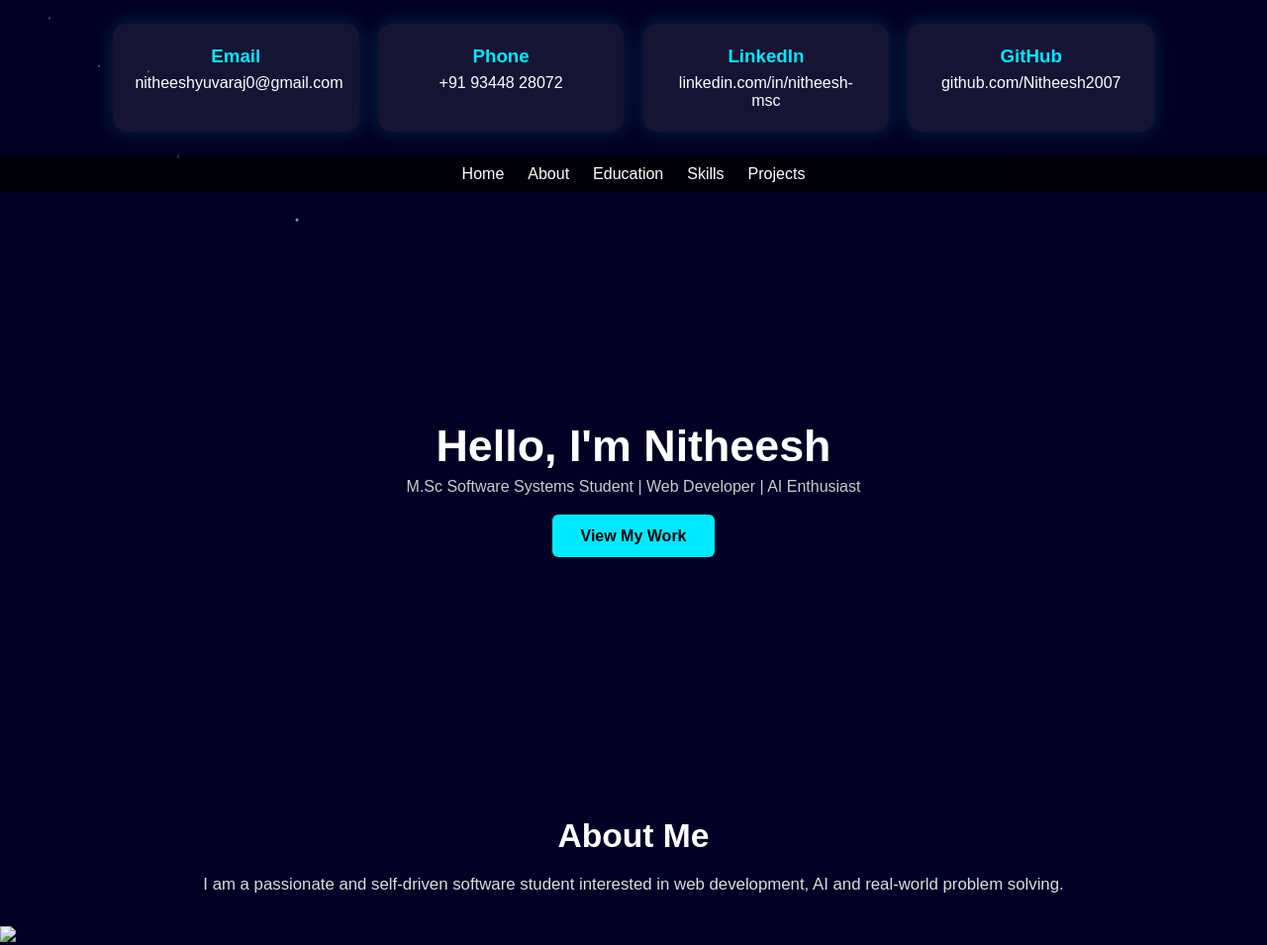
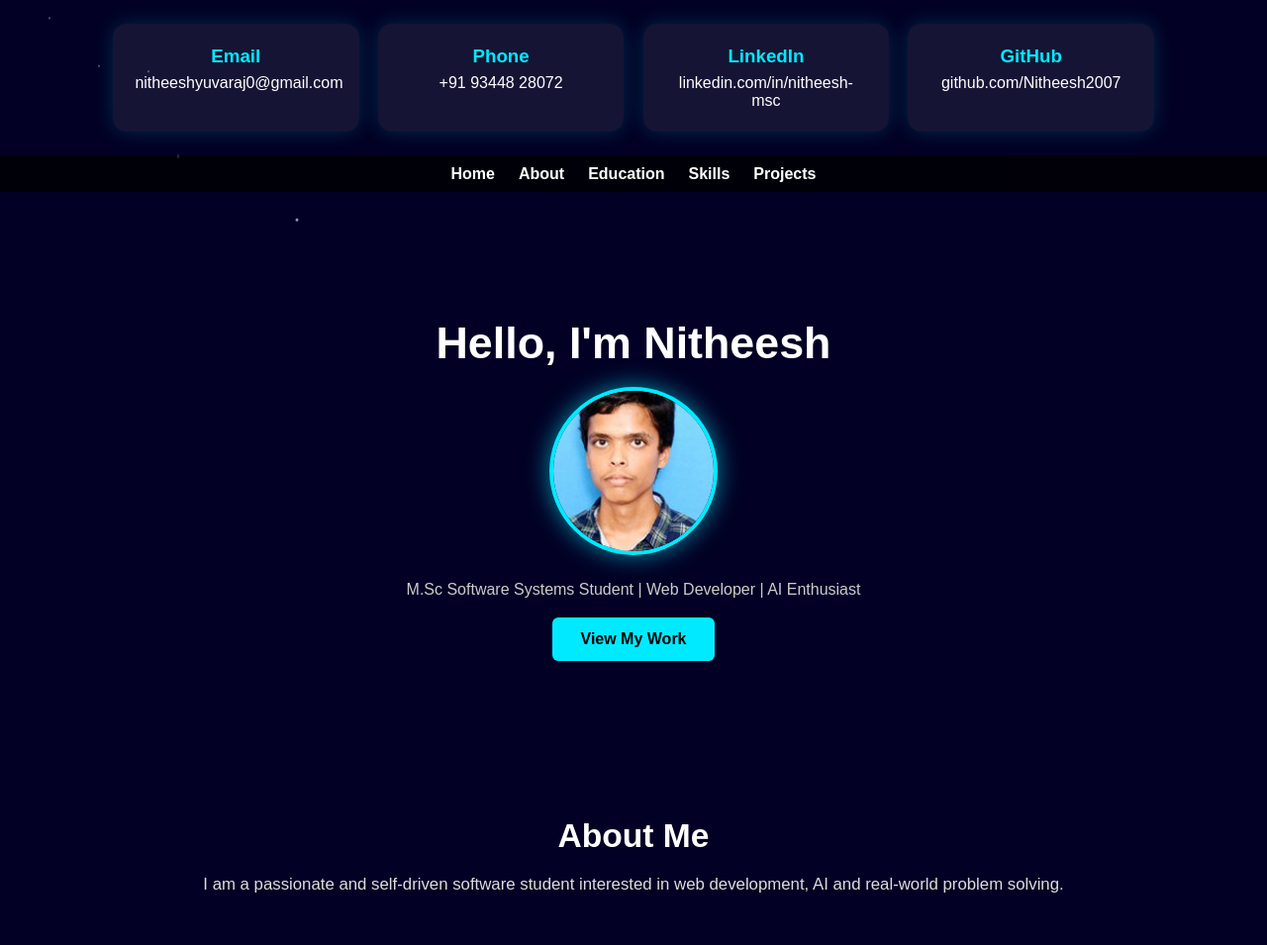
Before and after one commit to Nitheesh2007/nitheesh2007.github.io, a plain HTML site: page index2.html in a window 1280 px wide. Shown: the top 955 px of the page at 99% size. Drawn offline with Linux system fonts and the light colour scheme.

Commit message:
index2.html
final commit

```diff
--- a/index2.html
+++ b/index2.html
@@ -55,7 +55,7 @@ body {
 
 /* ===== TOP CONTACT ===== */
 .top-contact {
-  padding: 1.5rem 1.5rem;
+  padding: 1.5rem;
   max-width: 1100px;
   margin: auto;
   text-align: center;
@@ -90,7 +90,11 @@ nav ul {
   justify-content: center;
   gap: 1.5rem;
 }
-nav a { color: white; text-decoration: none; }
+nav a {
+  color: white;
+  text-decoration: none;
+  font-weight: 600;
+}
 nav a:hover { color: #00eaff; }
 
 /* ===== SECTIONS ===== */
@@ -124,6 +128,17 @@ h2 {
   text-decoration: none;
   border-radius: 6px;
   font-weight: bold;
+}
+
+/* ===== PROFILE IMAGE ===== */
+.profile-img {
+  width: 170px;
+  height: 170px;
+  border-radius: 50%;
+  object-fit: cover;
+  margin: 1.2rem 0;
+  border: 4px solid #00eaff;
+  box-shadow: 0 0 25px rgba(0,234,255,0.6);
 }
 
 /* ===== ABOUT ===== */
@@ -171,6 +186,11 @@ h2 {
   padding: 1.2rem;
   border-radius: 12px;
   text-align: center;
+}
+.project-card img {
+  width: 100%;
+  border-radius: 8px;
+  margin-top: .8rem;
 }
 
 /* ===== FOOTER ===== */
@@ -221,15 +241,17 @@ footer {
 
 <section id="hero" class="hero">
   <h1>Hello, I'm Nitheesh</h1>
+
+  <img src="24ISR030.jpeg" alt="Nitheesh Profile Photo" class="profile-img">
+
   <p>M.Sc Software Systems Student | Web Developer | AI Enthusiast</p>
   <a href="#projects">View My Work</a>
 </section>
+
 <section id="about" class="about">
   <h2>About Me</h2>
   <p>I am a passionate and self-driven software student interested in web development, AI and real-world problem solving.</p>
 </section>
-
-<img src="nitheesh.jpg">
 
 <section id="education">
   <h2>Education</h2>
@@ -269,7 +291,7 @@ footer {
   <div class="projects">
     <div class="project-card">
       AI-Based Violence Detection in CCTV
-      <img src="cctv.webp" style="width:100%;border-radius:8px;">
+      <img src="cctv.webp" alt="CCTV Project">
     </div>
     <div class="project-card">
       Smart Resume Screening System
```
